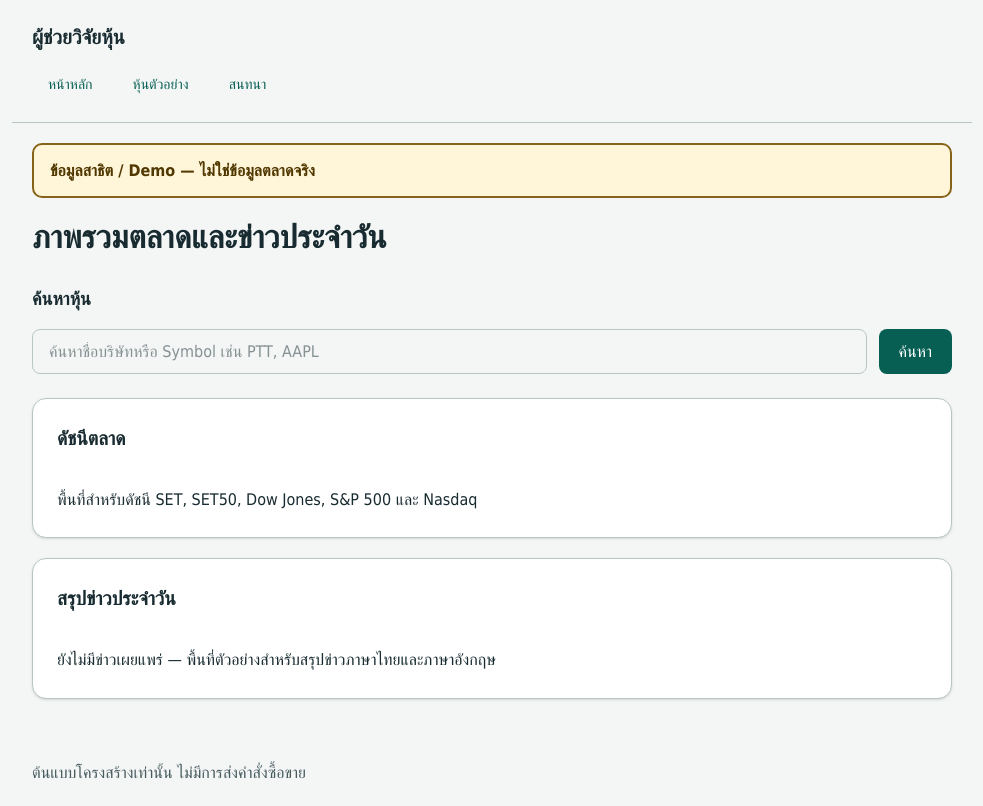
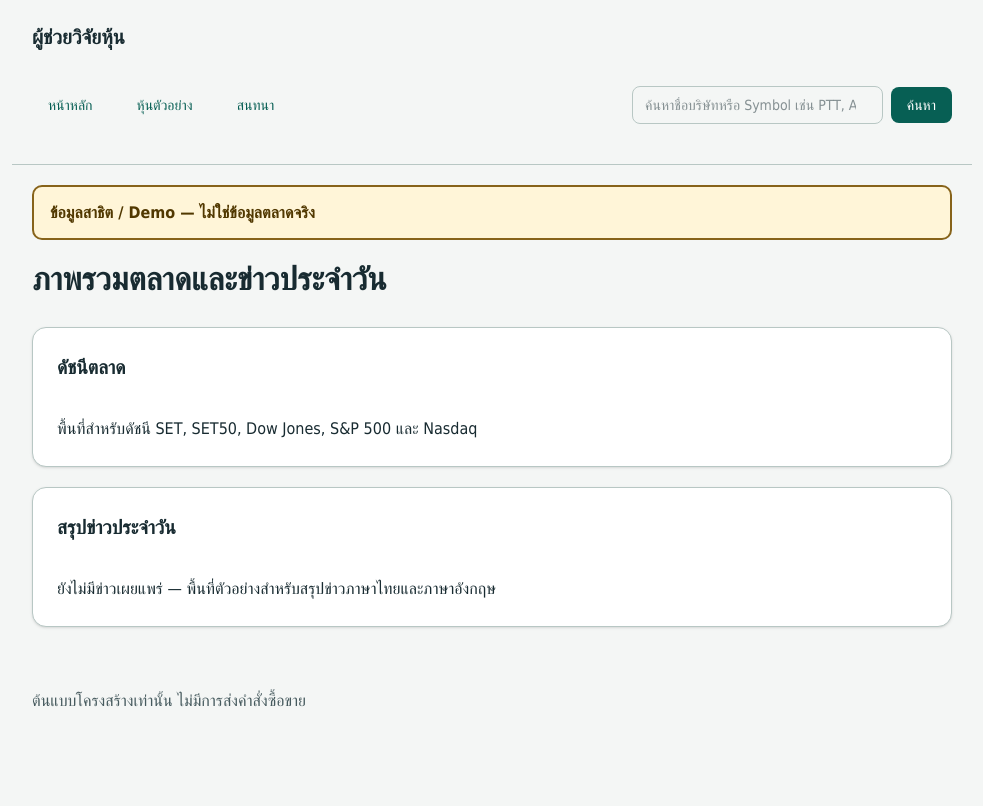
Before and after one commit to senella02/smart-financial-advisor, a Next.js app in the folder apps/web/: page / in a window 1280 px wide. Shown: the whole page, without its empty margins (148-1131 px from the left). Built offline with nearby package versions, Linux system fonts and the light colour scheme.

Commit message:
feat(stock-search): integrate StockSearch component into navbar and enhance styling

```diff
--- a/apps/web/src/app/layout.tsx
+++ b/apps/web/src/app/layout.tsx
@@ -3,6 +3,7 @@ import Link from "next/link";
 import type { ReactNode } from "react";
 import { buttonVariants } from "@/components/ui/button";
 import { getMessages } from "../messages/index";
+import { StockSearch } from "@/components/stock-search";
 import "./globals.css";
 
 export async function generateMetadata(): Promise<Metadata> {
@@ -21,10 +22,47 @@ export default async function RootLayout({ children }: { children: ReactNode })
         <a className="skip-link" href="#main">{messages.skip}</a>
         <header>
           <p className="brand">{messages.appName}</p>
-          <nav aria-label={messages.navigation}>
-            <Link className={buttonVariants({ variant: "ghost" })} href="/">{messages.home}</Link>
-            <Link className={buttonVariants({ variant: "ghost" })} href="/stocks/TH/FIXTURE_TH_A">{messages.stock}</Link>
-            <Link className={buttonVariants({ variant: "ghost" })} href="/chat">{messages.chat}</Link>
+
+          <nav
+            aria-label={messages.navigation}
+            className="flex flex-wrap items-center gap-3"
+          >
+            <Link
+              className={buttonVariants({ variant: "ghost" })}
+              href="/"
+            >
+              {messages.home}
+            </Link>
+
+            <Link
+              className={buttonVariants({ variant: "ghost" })}
+              href="/stocks/TH/FIXTURE_TH_A"
+            >
+              {messages.stock}
+            </Link>
+
+            <Link
+              className={buttonVariants({ variant: "ghost" })}
+              href="/chat"
+            >
+              {messages.chat}
+            </Link>
+
+            <div className="w-full md:ml-auto md:w-80">
+              <StockSearch
+                variant="navbar"
+                labels={{
+                  title: messages.searchTitle,
+                  placeholder: messages.searchPlaceholder,
+                  button: messages.searchButton,
+                  loading: messages.searchLoading,
+                  noResults: messages.searchNoResults,
+                  error: messages.searchError,
+                  ambiguous: messages.searchAmbiguous,
+                  resultCount: messages.searchResultCount,
+                }}
+              />
+            </div>
           </nav>
         </header>
         <main id="main" tabIndex={-1}>
--- a/apps/web/src/app/page.tsx
+++ b/apps/web/src/app/page.tsx
@@ -1,6 +1,5 @@
 
 import { Card, CardContent, CardHeader, CardTitle } from "@/components/ui/card";
-import { StockSearch } from "@/components/stock-search";
 import { getMessages } from "../messages/index";
 
 export default async function HomePage() {
@@ -9,21 +8,6 @@ export default async function HomePage() {
   return (
     <>
       <h1>{messages.homeHeading}</h1>
-
-      <section className="mb-6">
-        <StockSearch
-          labels={{
-            title: messages.searchTitle,
-            placeholder: messages.searchPlaceholder,
-            button: messages.searchButton,
-            loading: messages.searchLoading,
-            noResults: messages.searchNoResults,
-            error: messages.searchError,
-            ambiguous: messages.searchAmbiguous,
-            resultCount: messages.searchResultCount,
-          }}
-        />
-      </section>
 
       <section aria-labelledby="indices-heading">
         <Card>
--- a/apps/web/src/components/stock-search.tsx
+++ b/apps/web/src/components/stock-search.tsx
@@ -37,6 +37,7 @@ type SearchResponse =
     };
 
 type Props = {
+  variant?: "default" | "navbar";
   labels: {
     title: string;
     placeholder: string;
@@ -49,7 +50,10 @@ type Props = {
   };
 };
 
-export function StockSearch({ labels }: Props) {
+export function StockSearch({
+  labels,
+  variant = "default",
+}: Props) {
   const [query, setQuery] = useState("");
   const [matches, setMatches] = useState<SearchMatch[]>([]);
   const [isAmbiguous, setIsAmbiguous] = useState(false);
@@ -92,67 +96,102 @@ export function StockSearch({ labels }: Props) {
     }
   }
 
+  const isNavbar = variant === "navbar";
+
+  function handleSelectStock() {
+    setQuery("");
+    setMatches([]);
+    setIsAmbiguous(false);
+    setError("");
+    setLoading(false);
+  }
+
   return (
-    <section className="space-y-4" aria-labelledby="stock-search-title">
-      <h2 id="stock-search-title" className="text-lg font-semibold">
-        {labels.title}
-      </h2>
+    <section
+      className={
+        isNavbar
+          ? "relative w-full max-w-md"
+          : "space-y-4"
+      }
+      aria-label={labels.title}
+    >
+      {!isNavbar && (
+        <h2 className="text-lg font-semibold">{labels.title}</h2>
+      )}
 
-      <form onSubmit={handleSearch} className="flex flex-col gap-3 sm:flex-row">
+      <form
+        onSubmit={handleSearch}
+        className="flex items-center gap-2"
+        role="search"
+      >
         <input
           type="search"
           value={query}
           onChange={(event) => setQuery(event.target.value)}
           placeholder={labels.placeholder}
           aria-label={labels.placeholder}
-          className="min-w-0 flex-1 rounded-md border bg-background px-4 py-2 outline-none focus-visible:ring-2 focus-visible:ring-ring"
+          className="min-w-0 flex-1 rounded-md border bg-background px-3 py-2 text-sm outline-none focus-visible:ring-2 focus-visible:ring-ring"
         />
 
         <button
           type="submit"
           disabled={loading}
-          className="rounded-md bg-primary px-5 py-2 font-medium text-primary-foreground disabled:opacity-50"
+          className="shrink-0 rounded-md bg-primary px-4 py-2 text-sm font-medium text-primary-foreground disabled:opacity-50"
         >
           {loading ? labels.loading : labels.button}
         </button>
       </form>
 
+      {(error || matches.length > 0 || isAmbiguous) && (
+        <div
+          className={
+            isNavbar
+              ? "absolute left-0 right-0 top-full z-50 mt-2 max-h-80 overflow-y-auto rounded-lg border bg-background p-3 shadow-lg"
+              : "mt-3 space-y-3"
+          }
+        >
           {error && (
             <p role="alert" className="text-sm text-destructive">
               {error}
             </p>
           )}
 
-      {!loading && matches.length > 0 && (
-        <div className="space-y-3" aria-live="polite">
           {isAmbiguous && (
-            <p className="text-sm text-muted-foreground">
+            <p className="mb-2 text-sm text-muted-foreground">
               {labels.ambiguous}
             </p>
           )}
 
-          <p className="text-sm text-muted-foreground">
+          {matches.length > 0 && (
+            <>
+              <p className="mb-2 text-xs text-muted-foreground">
                 {labels.resultCount}: {matches.length}
               </p>
 
-          <ul className="space-y-2">
+              <ul className="space-y-1">
                 {matches.map((match) => {
                   const { listing } = match;
 
                   return (
-                <li key={`${listing.market}-${listing.symbol}-${listing.exchangeId}`}>
+                    <li
+                      key={`${listing.market}-${listing.symbol}-${listing.exchangeId}`}
+                    >
                       <Link
                         href={`/stocks/${encodeURIComponent(listing.market)}/${encodeURIComponent(listing.symbol)}`}
-                    className="flex items-center justify-between gap-4 rounded-lg border bg-card p-4 transition-colors hover:bg-accent"
+                        onClick={handleSelectStock}
+                        className="flex items-center justify-between gap-3 rounded-md p-3 hover:bg-accent"
                       >
                         <div className="min-w-0">
-                      <p className="font-semibold">{match.name}</p>
-                      <p className="text-sm text-muted-foreground">
-                        {listing.symbol} · {match.exchangeDisplay ?? listing.exchangeId}
+                          <p className="truncate text-sm font-semibold">
+                            {match.name}
+                          </p>
+                          <p className="text-xs text-muted-foreground">
+                            {listing.symbol} ·{" "}
+                            {match.exchangeDisplay ?? listing.exchangeId}
                           </p>
                         </div>
 
-                    <span className="shrink-0 rounded-md bg-secondary px-3 py-1 text-sm">
+                        <span className="rounded-md bg-secondary px-2 py-1 text-xs">
                           {listing.market}
                         </span>
                       </Link>
@@ -160,11 +199,16 @@ export function StockSearch({ labels }: Props) {
                   );
                 })}
               </ul>
+            </>
+          )}
         </div>
       )}
 
-      {!loading && !error && query.trim() !== "" && matches.length === 0 && (
-        <p className="text-sm text-muted-foreground">
+      {!loading &&
+        !error &&
+        query.trim() !== "" &&
+        matches.length === 0 && (
+          <p className="mt-2 text-xs text-muted-foreground">
             {labels.noResults}
           </p>
         )}
```
Lines whose indentation alone changed are shown as unchanged.
